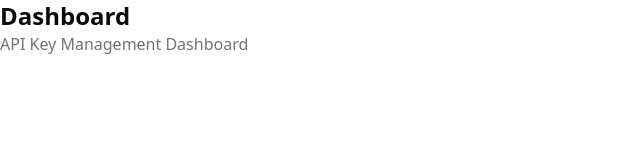
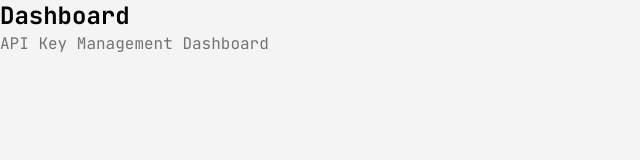
Before and after one commit to rohandrummond/mithrandir, a Next.js app in the folder dashboard/: page / in a window 1280 px wide. Shown: the top 160 px of the page, without its empty margins (0-640 px from the left). Built offline with nearby package versions, Linux system fonts and the light colour scheme.

Commit message:
Configure colours and JetBrains mono

```diff
--- a/dashboard/app/globals.css
+++ b/dashboard/app/globals.css
@@ -1,13 +1,13 @@
-@import "tailwindcss";
-@import "tw-animate-css";
+@import 'tailwindcss';
+@import 'tw-animate-css';
 
 @custom-variant dark (&:is(.dark *));
 
 @theme inline {
   --color-background: var(--background);
   --color-foreground: var(--foreground);
-  --font-sans: var(--font-geist-sans);
-  --font-mono: var(--font-geist-mono);
+  --font-sans: var(--font-jetbrains-mono);
+  --font-mono: var(--font-jetbrains-mono);
   --color-sidebar-ring: var(--sidebar-ring);
   --color-sidebar-border: var(--sidebar-border);
   --color-sidebar-accent-foreground: var(--sidebar-accent-foreground);
@@ -48,8 +48,8 @@
 
 :root {
   --radius: 0.625rem;
-  --background: oklch(1 0 0);
-  --foreground: oklch(0.145 0 0);
+  --background: oklch(0.967 0 0); /* #F4F4F5 */
+  --foreground: oklch(0.11 0 0); /* #0F0E0E */
   --card: oklch(1 0 0);
   --card-foreground: oklch(0.145 0 0);
   --popover: oklch(1 0 0);
@@ -82,8 +82,8 @@
 }
 
 .dark {
-  --background: oklch(0.145 0 0);
-  --foreground: oklch(0.985 0 0);
+  --background: oklch(0.11 0 0); /* #0F0E0E */
+  --foreground: oklch(0.967 0 0); /* #F4F4F5 */
   --card: oklch(0.205 0 0);
   --card-foreground: oklch(0.985 0 0);
   --popover: oklch(0.205 0 0);
@@ -120,6 +120,6 @@
     @apply border-border outline-ring/50;
   }
   body {
-    @apply bg-background text-foreground;
+    @apply bg-background text-foreground font-sans;
   }
 }
--- a/dashboard/app/layout.tsx
+++ b/dashboard/app/layout.tsx
@@ -1,34 +1,27 @@
-import type { Metadata } from "next";
-import { Geist, Geist_Mono } from "next/font/google";
-import "./globals.css";
+import type { Metadata } from 'next'
+import { JetBrains_Mono } from 'next/font/google'
+import './globals.css'
 
-const geistSans = Geist({
-  variable: "--font-geist-sans",
-  subsets: ["latin"],
-});
-
-const geistMono = Geist_Mono({
-  variable: "--font-geist-mono",
-  subsets: ["latin"],
-});
+const jetbrainsMono = JetBrains_Mono({
+  variable: '--font-jetbrains-mono',
+  subsets: ['latin'],
+})
 
 export const metadata: Metadata = {
-  title: "Mithrandir Admin",
-  description: "API Key Management Dashboard",
-};
+  title: 'Mithrandir Admin',
+  description: 'API Key Management Dashboard',
+}
 
 export default function RootLayout({
   children,
 }: Readonly<{
-  children: React.ReactNode;
+  children: React.ReactNode
 }>) {
   return (
     <html lang="en">
-      <body
-        className={`${geistSans.variable} ${geistMono.variable} antialiased`}
-      >
+      <body className={`${jetbrainsMono.variable} antialiased`}>
         {children}
       </body>
     </html>
-  );
+  )
 }
--- a/dashboard/app/page.tsx
+++ b/dashboard/app/page.tsx
@@ -2,9 +2,7 @@ export default function Home() {
   return (
     <div>
       <h2 className="text-2xl font-bold">Dashboard</h2>
-      <p className="text-muted-foreground">
-        API Key Management Dashboard
-      </p>
+      <p className="text-muted-foreground">API Key Management Dashboard</p>
     </div>
-  );
+  )
 }
```
